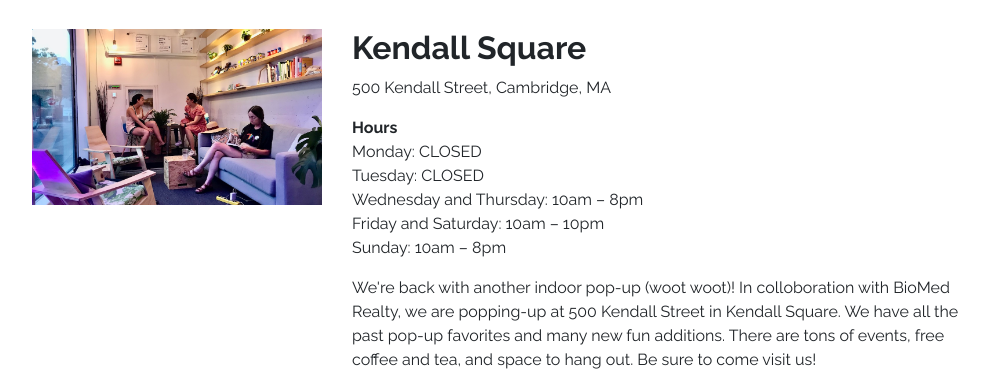
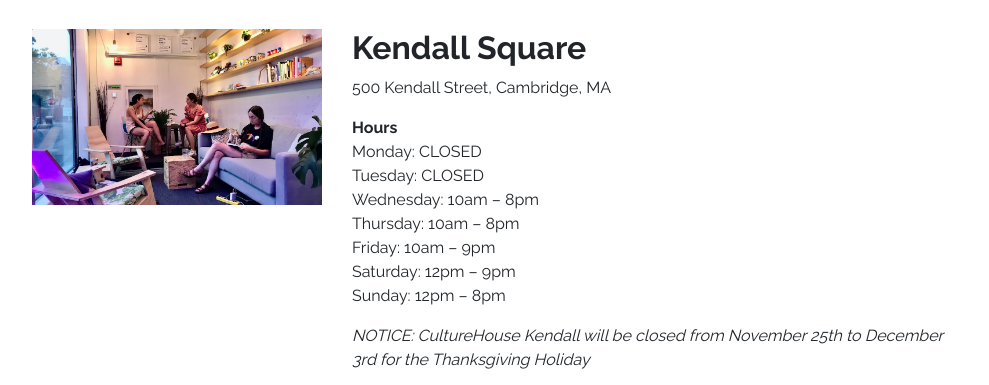
Before and after one commit to culturehouse/culturehouse.github.io, a website: page popups.html in a window 1280 px wide. Shown: the part 714-1099 px from the top of the page, without its empty margins (143-1132 px from the left). Drawn offline with Linux system fonts and the light colour scheme.

Commit message:
updated hours

```diff
--- a/popups.html
+++ b/popups.html
@@ -82,7 +82,8 @@
           <div class="col-lg-8">
             <h3 class="display-4">Kendall Square</h3>
             <p>500 Kendall Street, Cambridge, MA</p>
-            <p><b>Hours</b><br>Monday: CLOSED<br>Tuesday: CLOSED<br>Wednesday and Thursday: 10am – 8pm<br>Friday and Saturday: 10am – 10pm<br>Sunday: 10am – 8pm</p>
+            <p><b>Hours</b><br>Monday: CLOSED<br>Tuesday: CLOSED<br>Wednesday: 10am – 8pm<br>Thursday: 10am – 8pm<br>Friday: 10am – 9pm<br>Saturday: 12pm – 9pm<br>Sunday: 12pm – 8pm</p>
+            <p><i>NOTICE: CultureHouse Kendall will be closed from November 25th to December 3rd for the Thanksgiving Holiday</i></p>
             <p>We're back with another indoor pop-up (woot woot)! In colloboration with <a href="https://www.biomedrealty.com" target="blank">BioMed Realty</a>, we are popping-up at 500 Kendall Street in Kendall Square. We have all the past pop-up favorites and many new fun additions. There are tons of events, free coffee and tea, and space to hang out. Be sure to come visit us!</p>
             <p><b>Sponsored by:</b><br><a href="https://www.biomedrealty.com" target="blank"><img src="img/biomed.png" alt="BioMed Reality logo" class="img-sponsor"></a><a href="https://forestfoundation.net" target="blank"><img src="img/forest.png" alt="Forest Foundation logo" class="img-sponsor"></a></p>
           </div>
```
